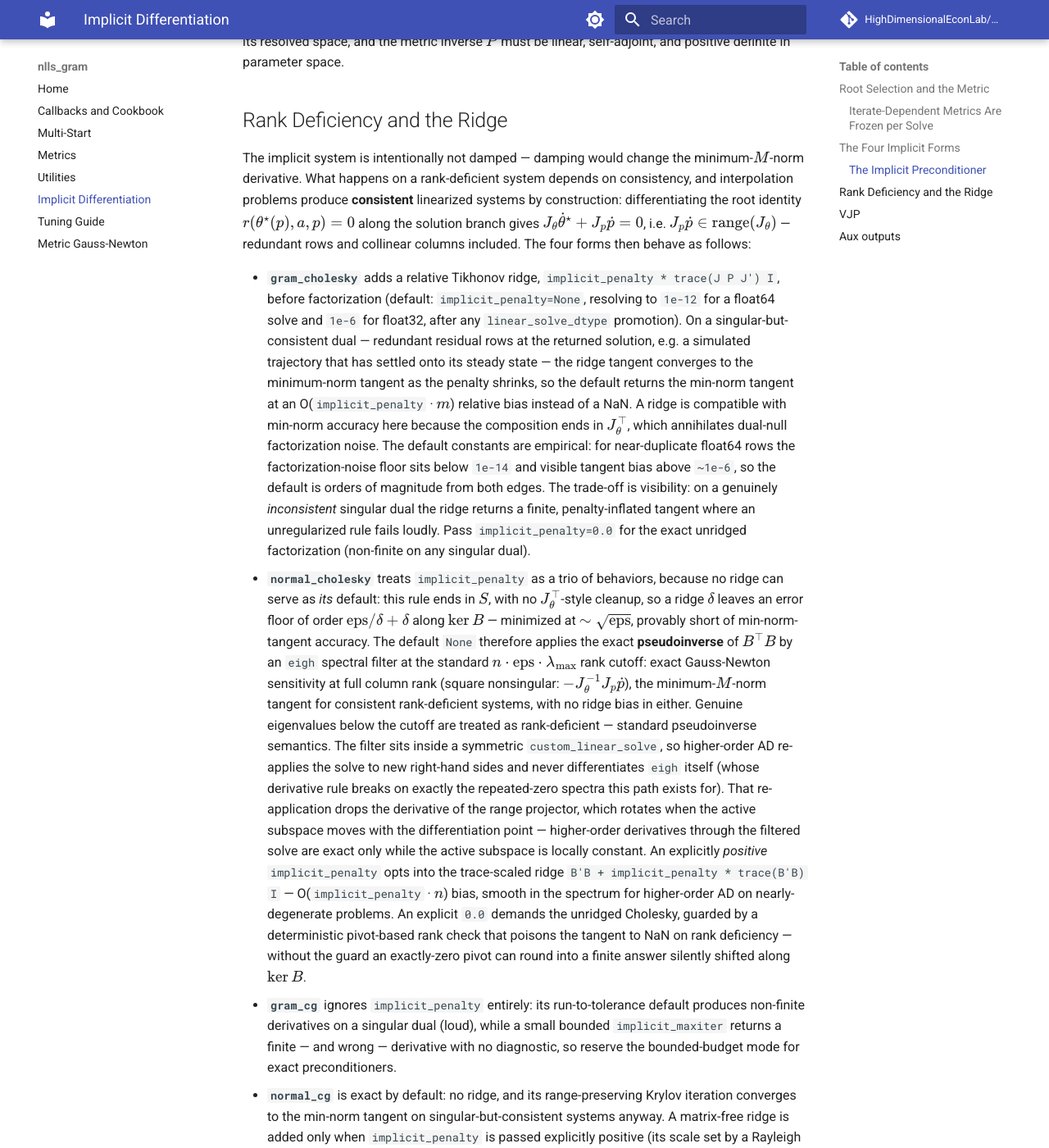
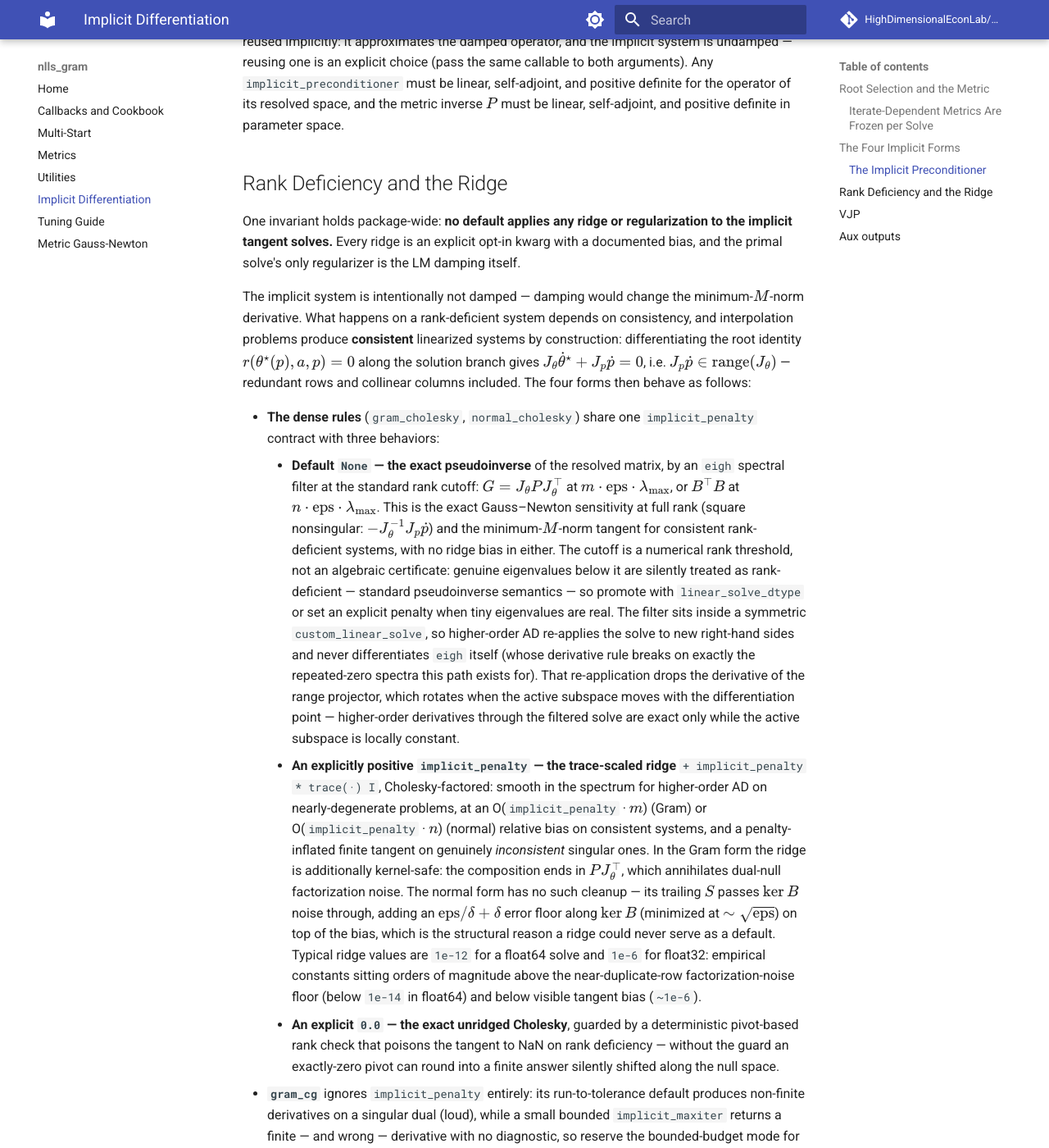
Before and after one commit to HighDimensionalEconLab/nlls_gram, an MkDocs documentation site: the page built from docs/implicit_ad.md, in a window 1280 px wide and 1400 px high, scrolled down 4804 px. Shown: the whole window at 82% size. Built offline with MkDocs 1.6.1 and Material for MkDocs 9.7.7, drawn with Linux system fonts in a browser that asks for light colours; comment, search, counter and statistics services are not loaded; some of the changed text lies outside the part shown.

Commit message:
feat!: exact spectral-filter default for the gram implicit rule
gram_cholesky's implicit_penalty trio now matches normal_cholesky:
default None is the exact eigh spectral-filter pseudoinverse of the dual
matrix (no ridge bias; the former default ridge is restored by an
explicit implicit_penalty=1e-12 float64 / 1e-6 float32), explicit
positive keeps the trace ridge, and 0.0 gets the deterministic pivot
rank guard so an exactly singular dual can never round into a silently
wrong finite answer on inconsistent systems. Package-wide invariant now
holds and is documented: no default regularizes any implicit tangent
solve; the primal solve's only regularizer is the LM damping.

Co-Authored-By: Mecha Perla (Claude) <noreply@anthropic.com>
Claude-Session: https://claude.ai/code/session_01GR3QL2YvUFwPX6YRBWNfxU

```diff
--- a/docs/implicit_ad.md
+++ b/docs/implicit_ad.md
@@ -159,25 +159,27 @@ to the dense shape rule:
 | `normal_cg` | `normal_cg` |
 | `auto`, `qr`, `augmented_qr`, `lsmr` | `gram_cholesky` if \(n > m\), else `normal_cholesky` |
 
-The shape fallback matters structurally: on a square-to-tall problem
-(\(m \ge n\)) the \(m \times m\) dual is singular whenever \(J_\theta\) has
-rank below \(m\) — which rank alone forces for \(m > n\) — so the normal
-forms are the right implicit rules there, and that is what the fallback
-picks.
+The shape fallback picks the smaller factorization, and only that: both
+dense defaults apply exact pseudoinverses, so the resolved form never
+changes the computed tangent (in exact arithmetic). On a square-to-tall
+problem (\(m \ge n\)) the \(m \times m\) dual is structurally singular
+whenever \(J_\theta\) has rank below \(m\) — which rank alone forces for
+\(m > n\) — a case the default spectral filter handles; the \(n \times n\)
+normal form is simply the natural factorization there, and that is what the
+fallback picks.
 
 The four forms:
 
 - **`gram_cholesky`** materializes \(J_\theta^\top\), assembles the
-  \(m \times m\) dual \(J_\theta P J_\theta^\top\), and factors it densely,
-  regularized by the relative ridge described
-  [below](#rank-deficiency-and-the-ridge).
+  \(m \times m\) dual \(G = J_\theta P J_\theta^\top\), and solves it
+  densely — by default through the exact **pseudoinverse** of \(G\) via an
+  `eigh` spectral filter; `implicit_penalty` selects among three behaviors,
+  [described below](#rank-deficiency-and-the-ridge).
 - **`normal_cholesky`** assembles \(B^\top = S^\top J_\theta^\top\)
   (\(n \times m\)) and solves the \(n \times n\) normal system
   \(B^\top B\,\dot u = -B^\top J_p\dot p\), mapping back
-  \(\dot\theta = S\dot u\). By default it applies the exact
-  **pseudoinverse** of \(B^\top B\) through an `eigh` spectral filter —
-  `implicit_penalty` selects among three behaviors,
-  [described below](#rank-deficiency-and-the-ridge).
+  \(\dot\theta = S\dot u\) — the same default pseudoinverse and the same
+  `implicit_penalty` trio as `gram_cholesky`.
 - **`gram_cg`** applies \(y \mapsto J_\theta P J_\theta^\top y\)
   matrix-free using JAX JVP/VJP closures, then solves with CG wrapped in a
   symmetric `jax.lax.custom_linear_solve` — both JVP and VJP of
@@ -257,6 +259,11 @@ parameter space.
 
 ## Rank Deficiency and the Ridge
 
+One invariant holds package-wide: **no default applies any ridge or
+regularization to the implicit tangent solves.** Every ridge is an explicit
+opt-in kwarg with a documented bias, and the primal solve's only
+regularizer is the LM damping itself.
+
 The implicit system is intentionally not damped — damping would change the
 minimum-\(M\)-norm derivative. What happens on a rank-deficient system
 depends on consistency, and interpolation problems produce **consistent**
@@ -266,51 +273,51 @@ linearized systems by construction: differentiating the root identity
 \(J_p\dot p \in \operatorname{range}(J_\theta)\) — redundant rows and
 collinear columns included. The four forms then behave as follows:
 
-- **`gram_cholesky`** adds a relative Tikhonov ridge,
-  `implicit_penalty * trace(J P J') I`, before factorization (default:
-  `implicit_penalty=None`, resolving to `1e-12` for a float64 solve and
-  `1e-6` for float32, after any `linear_solve_dtype` promotion). On a
-  singular-but-consistent dual — redundant residual rows at the returned
-  solution, e.g. a simulated trajectory that has settled onto its steady
-  state — the ridge tangent converges to the minimum-norm tangent as the
-  penalty shrinks, so the default returns the min-norm tangent at an
-  O(`implicit_penalty` · \(m\)) relative bias instead of a NaN. A ridge is
-  compatible with min-norm accuracy here because the composition ends in
-  \(J_\theta^\top\), which annihilates dual-null factorization noise. The
-  default constants are empirical: for near-duplicate float64 rows the
-  factorization-noise floor sits below `1e-14` and visible tangent bias
-  above `~1e-6`, so the default is orders of magnitude from both edges.
-  The trade-off is visibility: on a genuinely *inconsistent* singular dual
-  the ridge returns a finite, penalty-inflated tangent where an
-  unregularized rule fails loudly. Pass `implicit_penalty=0.0` for the
-  exact unridged factorization (non-finite on any singular dual).
-- **`normal_cholesky`** treats `implicit_penalty` as a trio of behaviors,
-  because no ridge can serve as *its* default: this rule ends in \(S\),
-  with no \(J_\theta^\top\)-style cleanup, so a ridge \(\delta\) leaves an
-  error floor of order \(\mathrm{eps}/\delta + \delta\) along
-  \(\ker B\) — minimized at \(\sim\sqrt{\mathrm{eps}}\), provably short of
-  min-norm-tangent accuracy. The default `None` therefore applies the exact
-  **pseudoinverse** of \(B^\top B\) by an `eigh` spectral filter at the
-  standard \(n \cdot \mathrm{eps} \cdot \lambda_{\max}\) rank cutoff:
-  exact Gauss-Newton sensitivity at full column rank (square nonsingular:
-  \(-J_\theta^{-1}J_p\dot p\)), the minimum-\(M\)-norm tangent for
-  consistent rank-deficient systems, with no ridge bias in either. Genuine
-  eigenvalues below the cutoff are treated as rank-deficient — standard
-  pseudoinverse semantics. The filter sits inside a symmetric
-  `custom_linear_solve`, so higher-order AD re-applies the solve to new
-  right-hand sides and never differentiates `eigh` itself (whose
-  derivative rule breaks on exactly the repeated-zero spectra this path
-  exists for). That re-application drops the derivative of the range
-  projector, which rotates when the active subspace moves with the
-  differentiation point — higher-order derivatives through the filtered
-  solve are exact only while the active subspace is locally constant. An explicitly *positive* `implicit_penalty` opts into the
-  trace-scaled ridge `B'B + implicit_penalty * trace(B'B) I` —
-  O(`implicit_penalty` · \(n\)) bias, smooth in the spectrum for
-  higher-order AD on nearly-degenerate problems. An explicit `0.0` demands
-  the unridged Cholesky, guarded by a deterministic pivot-based rank check
-  that poisons the tangent to NaN on rank deficiency — without the guard
-  an exactly-zero pivot can round into a finite answer silently shifted
-  along \(\ker B\).
+- **The dense rules** (`gram_cholesky`, `normal_cholesky`) share one
+  `implicit_penalty` contract with three behaviors:
+    - **Default `None` — the exact pseudoinverse** of the resolved matrix,
+      by an `eigh` spectral filter at the standard rank cutoff:
+      \(G = J_\theta P J_\theta^\top\) at
+      \(m \cdot \mathrm{eps} \cdot \lambda_{\max}\), or \(B^\top B\) at
+      \(n \cdot \mathrm{eps} \cdot \lambda_{\max}\). This is the exact
+      Gauss–Newton sensitivity at full rank (square nonsingular:
+      \(-J_\theta^{-1}J_p\dot p\)) and the minimum-\(M\)-norm tangent for
+      consistent rank-deficient systems, with no ridge bias in either.
+      The cutoff is a numerical rank threshold, not an algebraic
+      certificate: genuine eigenvalues below it are silently treated as
+      rank-deficient — standard pseudoinverse semantics — so promote with
+      `linear_solve_dtype` or set an explicit penalty when tiny
+      eigenvalues are real. The filter sits inside a symmetric
+      `custom_linear_solve`, so higher-order AD re-applies the solve to
+      new right-hand sides and never differentiates `eigh` itself (whose
+      derivative rule breaks on exactly the repeated-zero spectra this
+      path exists for). That re-application drops the derivative of the
+      range projector, which rotates when the active subspace moves with
+      the differentiation point — higher-order derivatives through the
+      filtered solve are exact only while the active subspace is locally
+      constant.
+    - **An explicitly positive `implicit_penalty` — the trace-scaled
+      ridge** `+ implicit_penalty * trace(·) I`, Cholesky-factored: smooth
+      in the spectrum for higher-order AD on nearly-degenerate problems,
+      at an O(`implicit_penalty` · \(m\)) (Gram) or
+      O(`implicit_penalty` · \(n\)) (normal) relative bias on consistent
+      systems, and a penalty-inflated finite tangent on genuinely
+      *inconsistent* singular ones. In the Gram form the ridge is
+      additionally kernel-safe: the composition ends in
+      \(PJ_\theta^\top\), which annihilates dual-null factorization noise.
+      The normal form has no such cleanup — its trailing \(S\) passes
+      \(\ker B\) noise through, adding an
+      \(\mathrm{eps}/\delta + \delta\) error floor along \(\ker B\)
+      (minimized at \(\sim\sqrt{\mathrm{eps}}\)) on top of the bias, which
+      is the structural reason a ridge could never serve as a default.
+      Typical ridge values are `1e-12` for a float64 solve and `1e-6` for
+      float32: empirical constants sitting orders of magnitude above the
+      near-duplicate-row factorization-noise floor (below `1e-14` in
+      float64) and below visible tangent bias (`~1e-6`).
+    - **An explicit `0.0` — the exact unridged Cholesky**, guarded by a
+      deterministic pivot-based rank check that poisons the tangent to NaN
+      on rank deficiency — without the guard an exactly-zero pivot can
+      round into a finite answer silently shifted along the null space.
 - **`gram_cg`** ignores `implicit_penalty` entirely: its run-to-tolerance
   default produces non-finite derivatives on a singular dual (loud), while
   a small bounded `implicit_maxiter` returns a finite — and wrong —
@@ -319,30 +326,35 @@ collinear columns included. The four forms then behave as follows:
 - **`normal_cg`** is exact by default: no ridge, and its range-preserving
   Krylov iteration converges to the min-norm tangent on
   singular-but-consistent systems anyway. A matrix-free ridge is added only
-  when `implicit_penalty` is passed explicitly positive (its scale set by
+  when `implicit_penalty` is passed explicitly positive, its scale set by
   a Rayleigh quotient of \(B^\top B\) over a fixed deterministic probe
-  vector, so the tangent map stays linear in the seed) — an opt-in
-  stabilizer for systems where floating-point drift, not rank, is the
-  issue. The default stays exact rather than silently biased.
+  vector — which keeps the tangent map linear in \(\dot p\) and the ridge
+  alive on a zero tangent — an opt-in stabilizer for systems where
+  floating-point drift, not rank, is the issue. The default stays exact
+  rather than silently biased.
 
 **Gauss–Newton semantics on inconsistent systems.** When the returned
 point is a least-squares stationary point with nonzero residual rather than
 an exact root, \(J_p\dot p\) need not lie in
-\(\operatorname{range}(J_\theta)\). The normal equations
+\(\operatorname{range}(J_\theta)\). The default rules still return a finite
+answer — the minimum-\(M\)-norm **Gauss–Newton sensitivity of the
+linearized system** — and they agree on it: the normal equations
 \(B^\top B\dot u = -B^\top J_p\dot p\) are consistent regardless (any
-\(B^\top\)-image is), so the normal forms return a finite answer: the
-minimum-\(M\)-norm **Gauss–Newton sensitivity of the linearized system**.
-That is *not* the exact optimizer sensitivity — the exact derivative of a
-nonzero-residual stationary point carries residual-weighted
-second-derivative (curvature) terms that the frozen-Jacobian system drops.
-A one-line counterexample: \(r(x, p) = (x - p,\ x^2 - 1)\) at the
-stationary point \(x = 0.5\), \(p = -0.25\) has exact sensitivity
-\(dx/dp = 2\), while the Gauss–Newton normal system gives \(0.5\). The
-implicit rules are exact at interpolating (zero-residual) roots — the
-package's target — and Gauss–Newton approximations away from them. The
-Gram forms don't even get that far: their dual system is
-singular-inconsistent there, giving a ridge-inflated finite tangent
-(`gram_cholesky`) or a loud failure (`gram_cg`).
+\(B^\top\)-image is), and the dense pseudoinverses coincide through the
+identities \(B^\top(BB^\top)^{+} = (B^\top B)^{+}B^\top = B^{+}\), so the
+Gram and normal filtered solves compute the same tangent even on an
+inconsistent right-hand side. That tangent is *not* the exact optimizer
+sensitivity — the exact derivative of a nonzero-residual stationary point
+carries residual-weighted second-derivative (curvature) terms that the
+frozen-Jacobian system drops. A one-line counterexample:
+\(r(x, p) = (x - p,\ x^2 - 1)\) at the stationary point \(x = 0.5\),
+\(p = -0.25\) has exact sensitivity \(dx/dp = 2\), while the Gauss–Newton
+normal system gives \(0.5\). The implicit rules are exact at interpolating
+(zero-residual) roots — the package's target — and Gauss–Newton
+approximations away from them. The non-default modes differ: an opt-in
+ridge returns a penalty-inflated finite tangent in either dense form, and
+`gram_cg` fails loudly (its Krylov solve faces the singular-inconsistent
+dual).
 
 Self-adjointness of \(P\) is all the Gram forms need from `metric.solve`:
 the final \(P J_\theta^\top y\) application acts on tangent data, and its
--- a/docs/llms.txt
+++ b/docs/llms.txt
@@ -10,5 +10,5 @@
 - [Multi-start — retry failed solves from fresh draws or race starts in parallel under vmap; draw/accept hooks, key schedule, winner-only implicit AD](https://highdimensionaleconlab.github.io/nlls_gram/multi_start/)
 - [Metrics — Metric callback contract, cholesky helper, dense and matrix-free examples, and the iterate-aware MetricFactory (prepare/build) that rebuilds the metric from the current iterate and residual aux each accepted step](https://highdimensionaleconlab.github.io/nlls_gram/metrics/)
 - [Utilities — tridiagonal/state-space-Matérn/shifted-matvec/diagonal/block-diagonal metric constructors; Sherman-Morrison, Woodbury, identity, and randomized Nyström (FTU) preconditioners serving the CG hooks; the normal-space preconditioner contract for linear_solver="normal_cg" (SPD approximation of (B'B + damping I)^-1 that must preserve range(B') on rank-deficient problems); the iterate-adaptive PreconditionerFactory (gram_cg-only) that rebuilds the dual preconditioner from the current iterate each step; the dual-only padded-residual helper; matrix-free LSMR (linear_solver="lsmr") for the whitened damped subproblem when the squared Gram/normal operators are ill-conditioned at small damping, with an optional WhitenedPreconditioner parameter-space right-preconditioner that clusters the LSMR spectrum without changing the damped subproblem; and Krylov recycling (RecycleConfig / deflated_pcg, gram_cg-only) that carries a harvested deflation basis across LM steps](https://highdimensionaleconlab.github.io/nlls_gram/utilities/)
-- [Implicit differentiation — JVP/VJP with respect to p, minimum-norm tangents, the four gram/normal implicit forms and their implicit_penalty semantics (gram_cholesky: relative trace ridge; normal_cholesky: default eigh spectral-filter pseudoinverse, opt-in ridge, loud rank-guarded 0.0; cg forms: exact/unridged), aux outputs](https://highdimensionaleconlab.github.io/nlls_gram/implicit_ad/)
+- [Implicit differentiation — JVP/VJP with respect to p, minimum-norm tangents, the four gram/normal implicit forms and their implicit_penalty semantics (dense forms: default eigh spectral-filter pseudoinverse, opt-in trace ridge, loud rank-guarded 0.0; cg forms: exact/unridged; no default applies any regularization to the implicit tangent solves), aux outputs](https://highdimensionaleconlab.github.io/nlls_gram/implicit_ad/)
 - [Metric Gauss-Newton — minimum-norm math and kernel metric choices](https://highdimensionaleconlab.github.io/nlls_gram/gauss_newton/)
```
Also changed, not shown: docs/gauss_newton.md (+3 -1 lines), docs/tuning_guide.md (+4 -1 lines), docs/utilities.md (+9 -9 lines), 1 other file.
